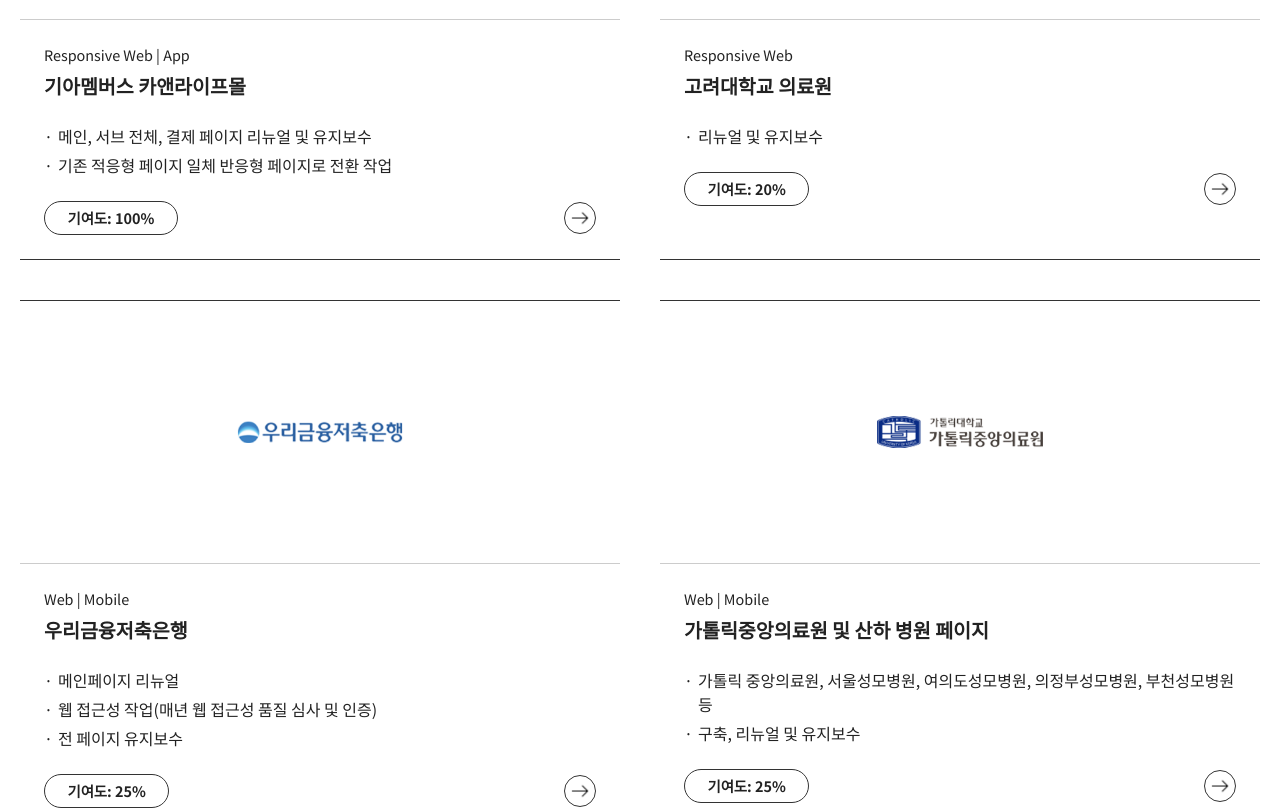
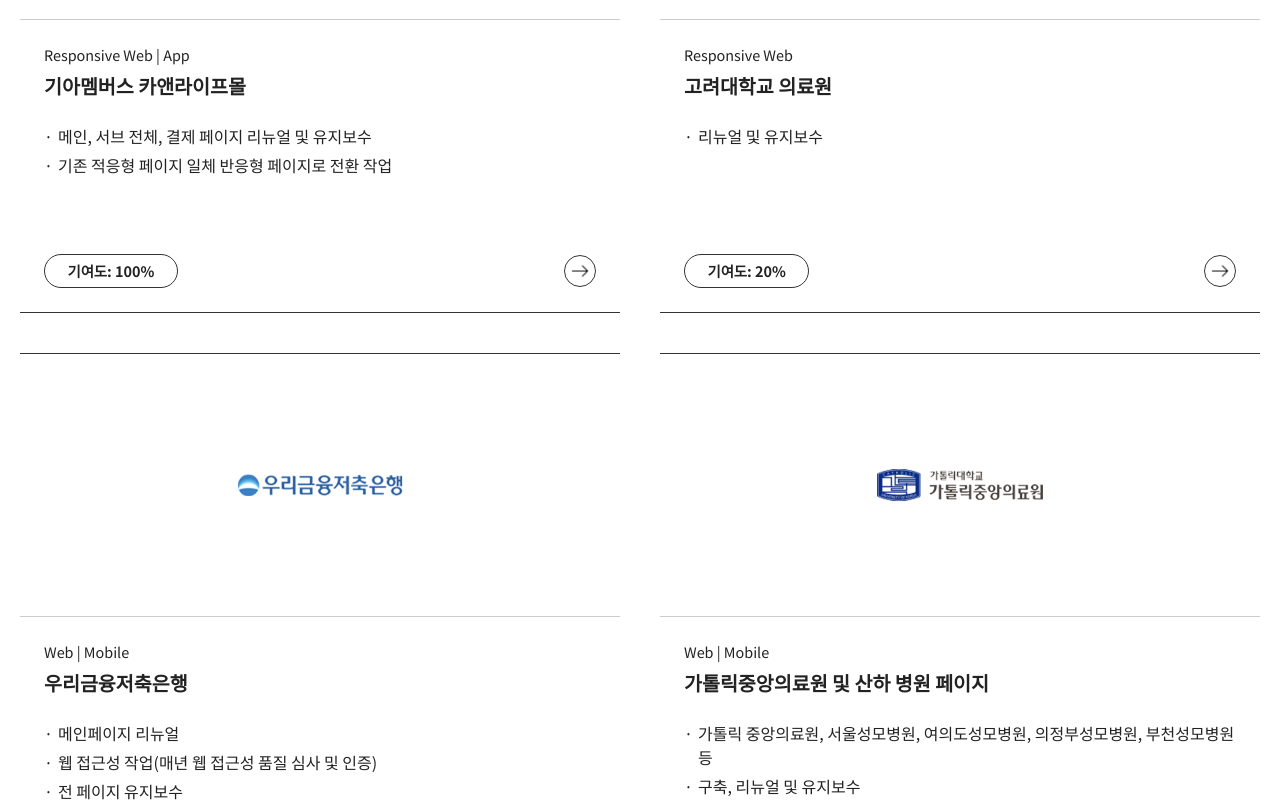
Before and after one commit to gayeongbusiness24/gayeongbusiness24.github.io, a Vue app: page / in a window 1280 px wide. Shown: the part 2940-3750 px from the top of the page. Built offline with nearby package versions, Linux system fonts and the light colour scheme; a web font is replaced by a local one.

Commit message:
반응형 수정

```diff
--- a/src/App.vue
+++ b/src/App.vue
@@ -110,12 +110,14 @@
                                     <div class="img">
                                         <img :src="getImagePath(index)" :alt="result.title">
                                     </div>
-                                    <div class="cont">
-                                        <em class="list_small_title block">{{ result.form }}</em>
-                                        <strong class="list_title">{{ result.title }}</strong>
-                                        <span class="list_type01">
-                                            <small v-for="resultDesc in result.desc" :key="resultDesc" class="list_small flex">{{ resultDesc }}</small>
-                                        </span>
+                                    <div class="cont flex flex_between flex_column">
+                                        <div>
+                                            <em class="list_small_title block">{{ result.form }}</em>
+                                            <strong class="list_title">{{ result.title }}</strong>
+                                            <span class="list_type01">
+                                                <small v-for="resultDesc in result.desc" :key="resultDesc" class="list_small flex">{{ resultDesc }}</small>
+                                            </span>
+                                        </div>
                                         <div class="flex flex_between flex_a_center">
                                             <b class="percent btn btn_sm btn_round non_hover text_bold">기여도: {{ result.percent }}%</b>
                                             <span class="btn btn_md btn_arrow" aria-label="바로가기"></span>
--- a/src/assets/css/common/common.css
+++ b/src/assets/css/common/common.css
@@ -120,7 +120,7 @@ a img {display:block;}
 /* mobile */
 @media screen and (max-width: 720px){
     .inner {max-width: calc(100% - 30px);}
-    .list_type02::before {height: calc(100% - 40px);}
+    .list_type02::before {top: 50%;transform: translateY(-50%);height: calc(100% - 2.5rem);}
     .list_type03 .list_small {padding-left: 1.3rem;font-size: 0.9rem;}
     .list_type03 .list_small::before {left: 2px;width: 7px; height: 12px; border-bottom: 2px solid var(--main-theme); border-right: 2px solid var(--main-theme);}
     /* btn */
--- a/src/assets/css/main/main.css
+++ b/src/assets/css/main/main.css
@@ -102,10 +102,11 @@
     .profile .list_icon:hover {transition: ease-in-out .1s;transform: translateY(-5px);}
     .profile .list_icon:hover .name {opacity: 1;}
     /* works */
-    .works .list_item .list_type01 {margin: 1.5rem 0;}
+    .works .list_item .list_type01 {min-height: 106px;margin: 1.5rem 0;}
     .works .list_item {width: calc(50% - 20px);}
     .works .list_item:nth-child(2n) {margin-left: 40px;}
     .works .list_item:not(:nth-child(n+1):nth-child(-n+2)) {margin-top: 40px;}
+    .works .list_item a {height: 100%;}
     .works .list_item .percent {font-size: 0.9rem;}
     .works .list_item .img {max-height: 350px;/*transition: max-height ease-out .3s;*/}
     /* hover */
```
